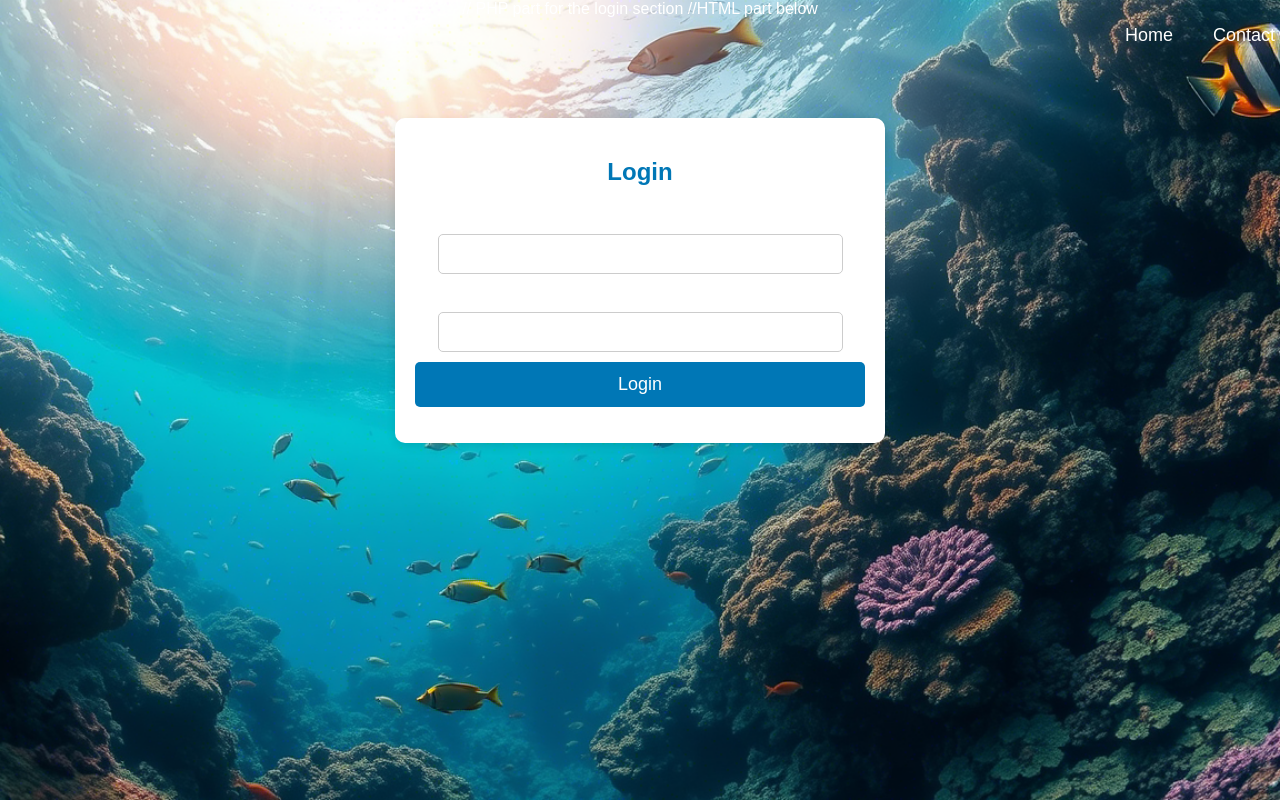
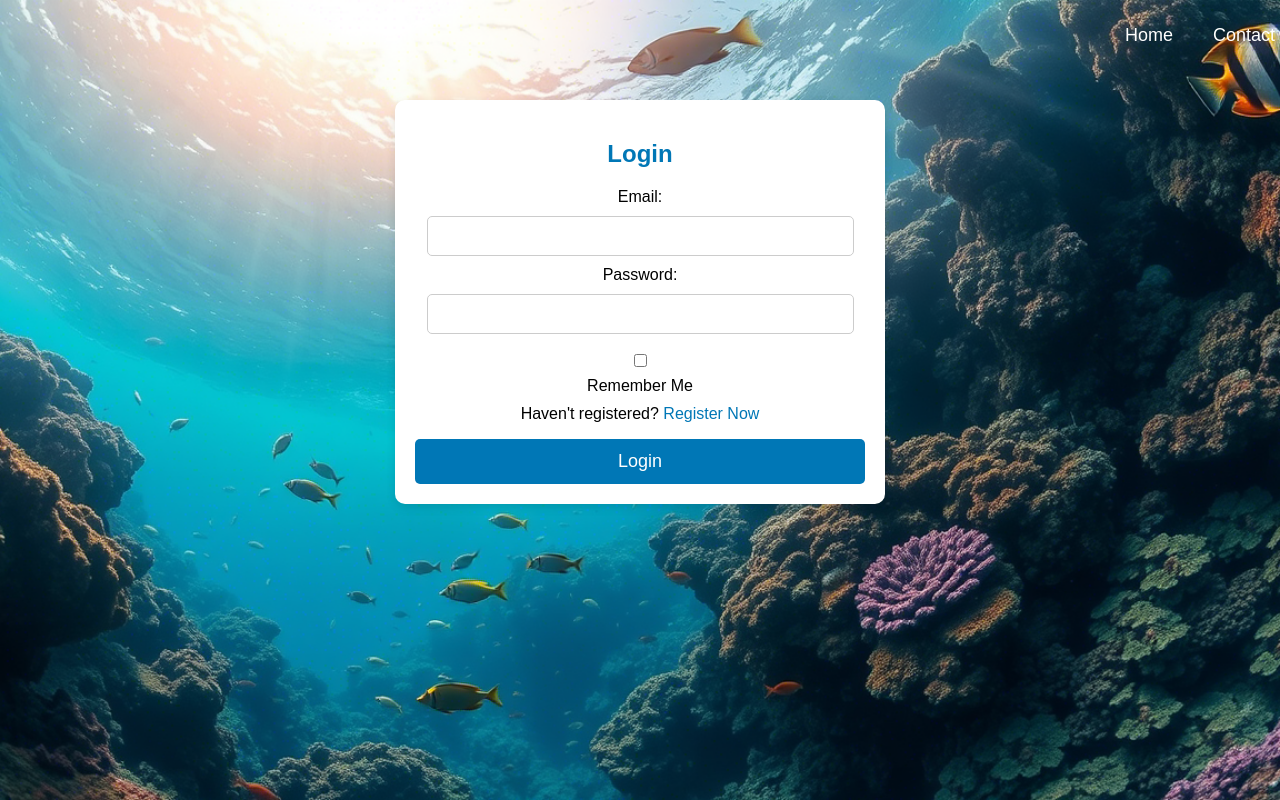
Before and after one commit to Jain2975/wpl-mini-project, a PHP site: page /Pages/login.php in a window 1280 px wide. Run offline with PHP 8.4, Linux system fonts and the light colour scheme.

Commit message:
Corrected anchor tags in different files and added cookies in login/register

```diff
--- a/Pages/login.php
+++ b/Pages/login.php
@@ -1,5 +1,4 @@
-// PHP part for the login section
-
+ <!-- PHP part for the login section -->
 <?php
 session_start();
 include 'db.php';
@@ -20,20 +19,33 @@ if ($_SERVER["REQUEST_METHOD"] == "POST") {
             $_SESSION["user_id"] = $user["id"];
             $_SESSION["username"] = $user["username"];
 
+            // Handle "Remember Me" functionality
+            if (!empty($_POST["remember"])) {
+                setcookie("user_email", $email, time() + (86400 * 30), "/"); // Store for 30 days
+                setcookie("user_pass", $password, time() + (86400 * 30), "/"); // Store for 30 days
+            } else {
+                // Delete cookies if "Remember Me" is unchecked
+                setcookie("user_email", "", time() - 3600, "/");
+                setcookie("user_pass", "", time() - 3600, "/");
+            }
+
             // Redirect to dashboard
             header("Location: ../index.php");
             exit();
         } else {
-            echo "Invalid password! <a href='login.php'>Try again</a>";
+            echo "<script>alert('Invalid password! Please try again.'); window.location.href='login.php';</script>";
+            exit();
         }
     } else {
-        echo "User not found! <a href='register.php'>Register here</a>";
+        echo "<script>alert('User not found! Please register first.'); window.location.href='register.php';</script>";
+        exit();
     }
 
     $stmt->close();
 }
 ?>
-//HTML part below
+
+<!-- HTML part below -->
 
 <!DOCTYPE html>
 <html lang="en">
@@ -52,13 +64,25 @@ if ($_SERVER["REQUEST_METHOD"] == "POST") {
 
     <div class="login-container">
         <h2>Login</h2>
-        <form>
-            <label>Email:</label>
-            <input type="email" required>
-            <label>Password:</label>
-            <input type="password" required>
-            <button type="submit">Login</button>
-        </form>
+        <form action="login.php" method="POST">
+        <label>Email:</label>
+        <input type="email" name="email" required>
+
+        <label>Password:</label>
+        <input type="password" name="password" required>
+
+        <label>
+            <input type="checkbox" name="remember" <?php if(isset($_COOKIE["user_email"])) { echo "checked"; } ?>> Remember Me
+        </label>
+
+        <p style="margin-top: 10px;">
+            Haven't registered?
+            <a href="../pages/register.php" style="color: #0077b6; text-decoration: none;">Register Now</a>
+        </p>
+
+    <button type="submit">Login</button>
+</form>
+
     </div>
 </body>
 </html>
--- a/Pages/logout.php
+++ b/Pages/logout.php
@@ -1,9 +1,13 @@
 <?php
 session_start();
 session_destroy();
-// Expire the cookies
+
+// Expire all authentication-related cookies
 setcookie("user_id", "", time() - 3600, "/");
 setcookie("username", "", time() - 3600, "/");
+setcookie("user_email", "", time() - 3600, "/"); // Expire Remember Me email cookie
+setcookie("user_pass", "", time() - 3600, "/");  // Expire Remember Me password cookie
+
 header("Location: ../index.php");
 exit();
 ?>
--- a/Pages/ocean-map.php
+++ b/Pages/ocean-map.php
@@ -60,8 +60,8 @@
 </head>
 <body>
     <div class="nav">
-        <a href="../index.html">Home</a>
-        <a href="../Pages/contact.html">Contact</a>
+        <a href="../index.php">Home</a>
+        <a href="../Pages/contact.php">Contact</a>
     </div>
 
     <h1>Interactive Ocean Health Map</h1>
--- a/index.php
+++ b/index.php
@@ -105,9 +105,9 @@ session_start();
             <span>Welcome, <?php echo $_SESSION["username"]; ?>!</span>
             <a href="./Pages/logout.php">Logout</a>
         <?php else: ?>
-            <a href="./Pages/login.html">Login/Register</a>
+            <a href="./Pages/login.php">Login/Register</a>
         <?php endif; ?>
-        <a href="./Pages/contact.html">Contact</a>
+        <a href="./Pages/contact.php">Contact</a>
     </div>
 
     <section class="home-content">
--- a/styles.css
+++ b/styles.css
@@ -13,7 +13,7 @@ body {
 body {
   background: url('./images/background.png') no-repeat center center fixed;
   background-size: cover;
-  color: white;
+
 }
 
 .nav {
@@ -115,6 +115,7 @@ body {
   text-align: center;
   margin-top: 100px;
   margin-bottom: 50px;
+  color: black !important;
 }
 
 .login-container h2 {
@@ -129,6 +130,7 @@ body {
   border: 1px solid #ccc;
   border-radius: 5px;
   font-size: 16px;
+  color: black !important;
 }
 
 .login-container button {
@@ -142,7 +144,9 @@ body {
   cursor: pointer;
   transition: 0.3s;
 }
-
+.login-container form label{
+  color: black;
+}
 .login-container button:hover {
   background: #00509e;
 }
```
Also changed, not shown: Pages/register.php (+23 -9 lines).
